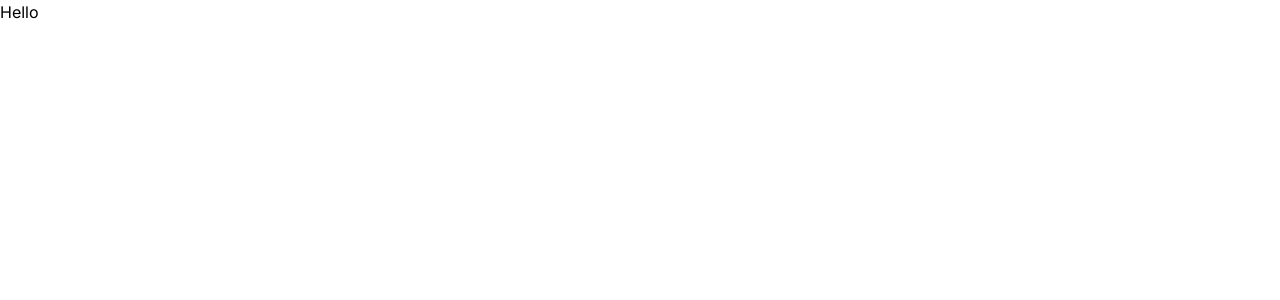
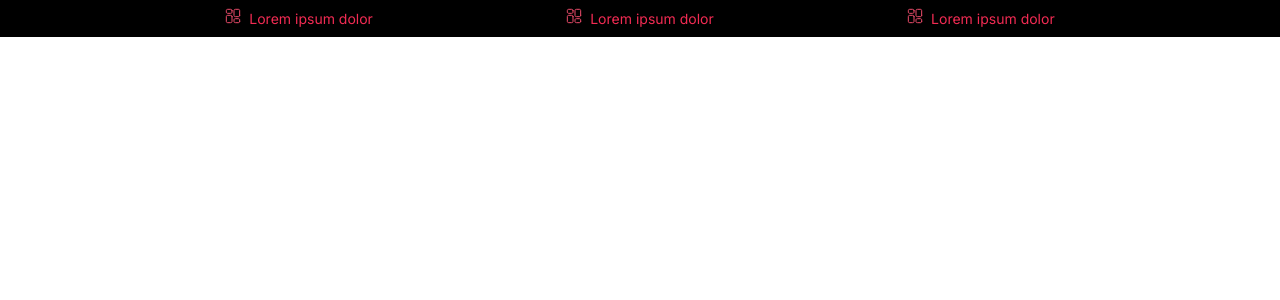
Before and after one commit to ankitbareth-dev/Appscrip-task-ankit-bareth, a Next.js app: page / in a window 1280 px wide. Shown: the top 300 px of the page. Built offline with nearby package versions, Linux system fonts and the light colour scheme.

Commit message:
feat(header): add announcement bar

```diff
--- a/app/globals.css
+++ b/app/globals.css
@@ -12,7 +12,7 @@ body {
 }
 
 :root {
-  --font-primary: "Inter", "Segoe UI", sans-serif;
+  --font-primary: var(--font-inter), "Segoe UI", sans-serif;
 
   --color-background: #ffffff;
   --color-text-primary: #000000;
@@ -21,7 +21,7 @@ body {
   --color-surface-dark: #000000;
   --color-text-on-dark: #ffffff;
 
-  --color-accent: #dc143c;
+  --color-accent: #f22b53;
 }
 
 body {
--- a/app/page.tsx
+++ b/app/page.tsx
@@ -1,3 +1,5 @@
+import Header from "@/components/header/Header";
+
 export default function Home() {
-  return <div>Hello</div>;
+  return <Header />;
 }
--- /dev/null
+++ b/components/header/AnnouncementBar.module.css
@@ -0,0 +1,35 @@
+.bar {
+  height: auto;
+  min-height: 32px;
+  background-color: var(--color-surface-dark);
+  display: flex;
+  align-items: center;
+  justify-content: center;
+  padding: 0.5rem 1rem;
+}
+
+.item {
+  display: flex;
+  gap: 0.5rem;
+  color: var(--color-accent);
+  font-size: 0.75rem;
+  white-space: nowrap;
+}
+
+.hideMobile {
+  display: none;
+}
+
+@media (min-width: 768px) {
+  .bar {
+    justify-content: space-evenly;
+    padding: 0.5rem 2rem;
+  }
+
+  .item {
+    font-size: 0.875rem;
+  }
+  .hideMobile {
+    display: flex;
+  }
+}
--- /dev/null
+++ b/components/header/AnnouncementBar.tsx
@@ -0,0 +1,23 @@
+import Image from "next/image";
+import styles from "./AnnouncementBar.module.css";
+
+export default function AnnouncementBar() {
+  return (
+    <div className={styles.bar}>
+      <div className={`${styles.item} ${styles.hideMobile}`}>
+        <Image src="/element-4.svg" alt="" width={16} height={16} />
+        <span>Lorem ipsum dolor</span>
+      </div>
+
+      <div className={`${styles.item} ${styles.hideMobile}`}>
+        <Image src="/element-4.svg" alt="" width={16} height={16} />
+        <span>Lorem ipsum dolor</span>
+      </div>
+
+      <div className={styles.item}>
+        <Image src="/element-4.svg" alt="" width={16} height={16} />
+        <span>Lorem ipsum dolor</span>
+      </div>
+    </div>
+  );
+}
--- /dev/null
+++ b/components/header/Header.tsx
@@ -0,0 +1,5 @@
+import AnnouncementBar from "./AnnouncementBar";
+
+export default function Header() {
+  return <AnnouncementBar />;
+}
```
Also changed, not shown: public/element-4.svg (added).
